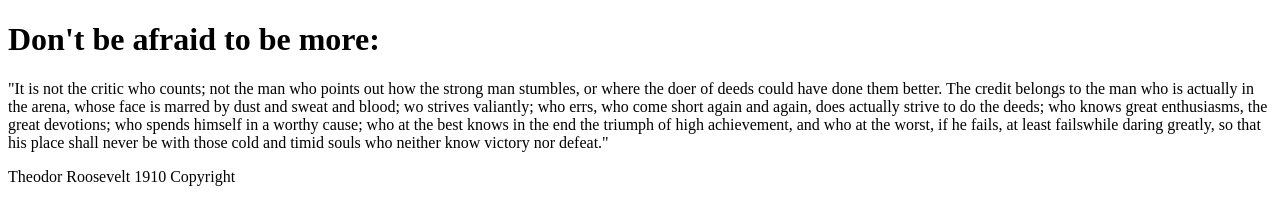
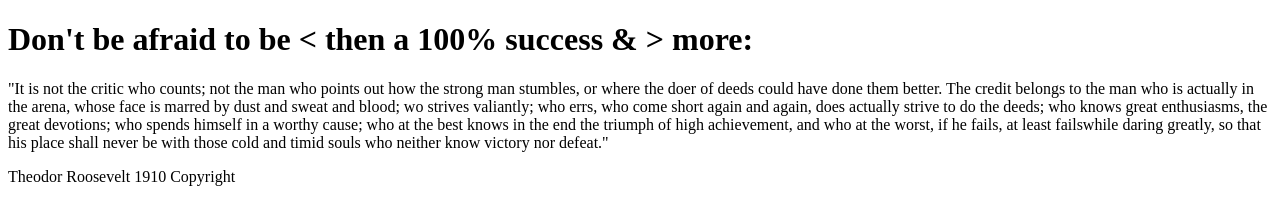
Before and after one commit to janelleenola/coursera-test, a plain HTML site: page examples/Lecture_08/html-entities-before.html in a window 1280 px wide. Drawn offline with Linux system fonts and the light colour scheme.

Commit message:
Lecture_09

```diff
--- a/examples/Lecture_08/html-entities-before.html
+++ b/examples/Lecture_08/html-entities-before.html
@@ -9,7 +9,7 @@
 </head>
 
 <body>
-    <h1>Don't be afraid to be <then a 100% success &>more:</then>
+    <h1>Don't be afraid to be &lt; then a 100% success &amp; &gt; more:</then>
     </h1>
     <p>
         "It is not the critic who counts; not the man who points out how
```
Also changed, not shown: examples/Lecture_09/links-internal.html (added).
